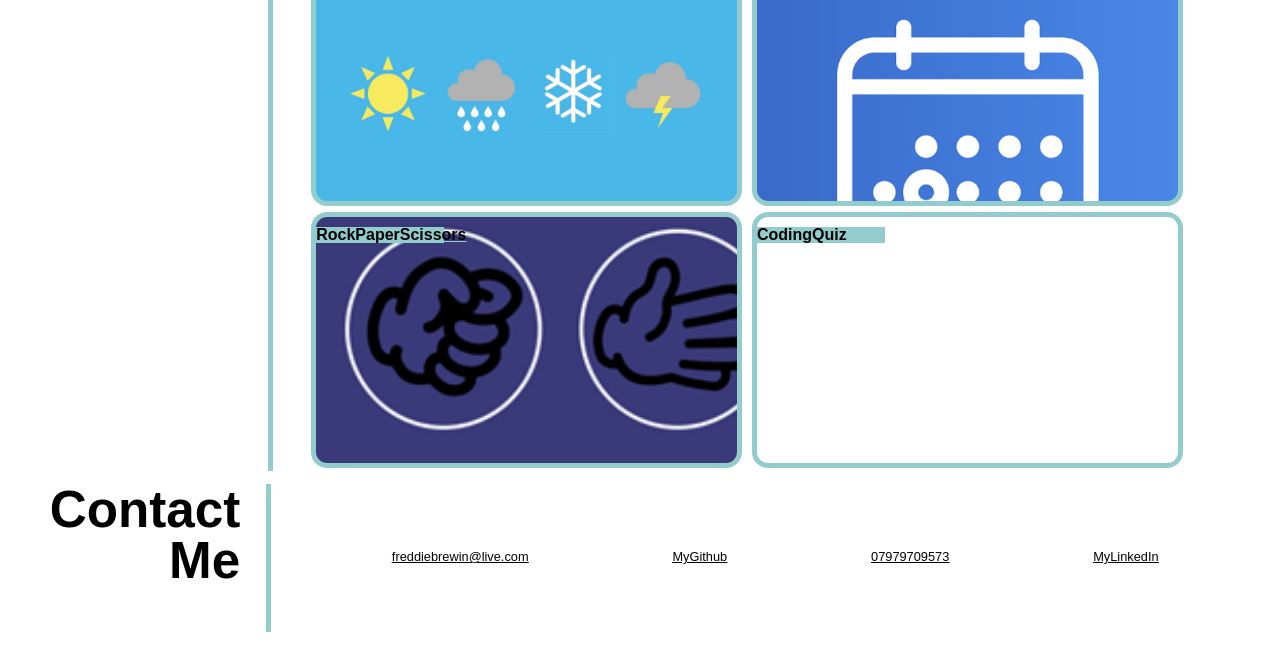
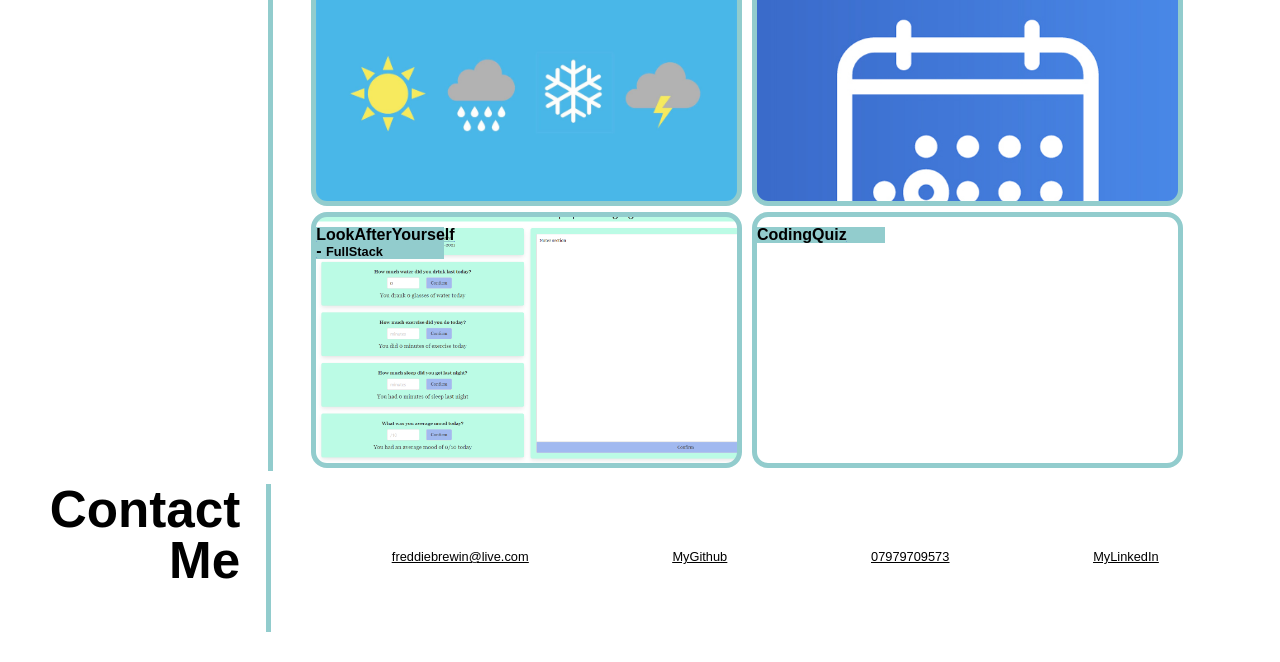
Before and after one commit to freddieb12345/AssignmentWeek2, a plain HTML site: page index.html in a window 1280 px wide. Shown: the part 715-1377 px from the top of the page. Drawn offline with Linux system fonts and the light colour scheme.

Commit message:
Addding new app

```diff
--- a/assets/css/style.css
+++ b/assets/css/style.css
@@ -175,7 +175,7 @@ main{ /* Creates main section containing the the projects */
     background-image: url(../images/calendar.jpg);
 }
 #card4Img {
-    background-image: url(../images/RockPaperScissors.png);
+    background-image: url(../images/LookAfterYourself.PNG);
 }
 #card5Img {
     background-image: url(../images/Quiz.png);
--- a/index.html
+++ b/index.html
@@ -43,8 +43,8 @@
             <a class="RightCards" href="https://freddieb12345.github.io/WorkDaySchedule/" alt="Work day scheduler" target="_blank" id="card3Img">
                 <h3>WorkDayScheduler - <span class ="ProjectTopic">Javascript</span> </h3>
             </a>
-            <a class="LeftCards" href="https://freddieb12345.github.io/RockPaperScissors/" alt="Rock paper scissors" target="_blank" id="card4Img">
-                <h3>RockPaperScissors</h3>
+            <a class="LeftCards" href="https://lookafteryourself.herokuapp.com/" alt="Look After Yourself" target="_blank" id="card4Img">
+                <h3>LookAfterYourself - <span class ="ProjectTopic">FullStack</span> </h3>
             </a>
             <a class="RightCards" href="https://freddieb12345.github.io/CodeQuiz/" alt="Coding quiz" target="_blank" id="card5Img">
                 <h3>CodingQuiz</h3>
```
Also changed, not shown: assets/images/LookAfterYourself.PNG (added).
